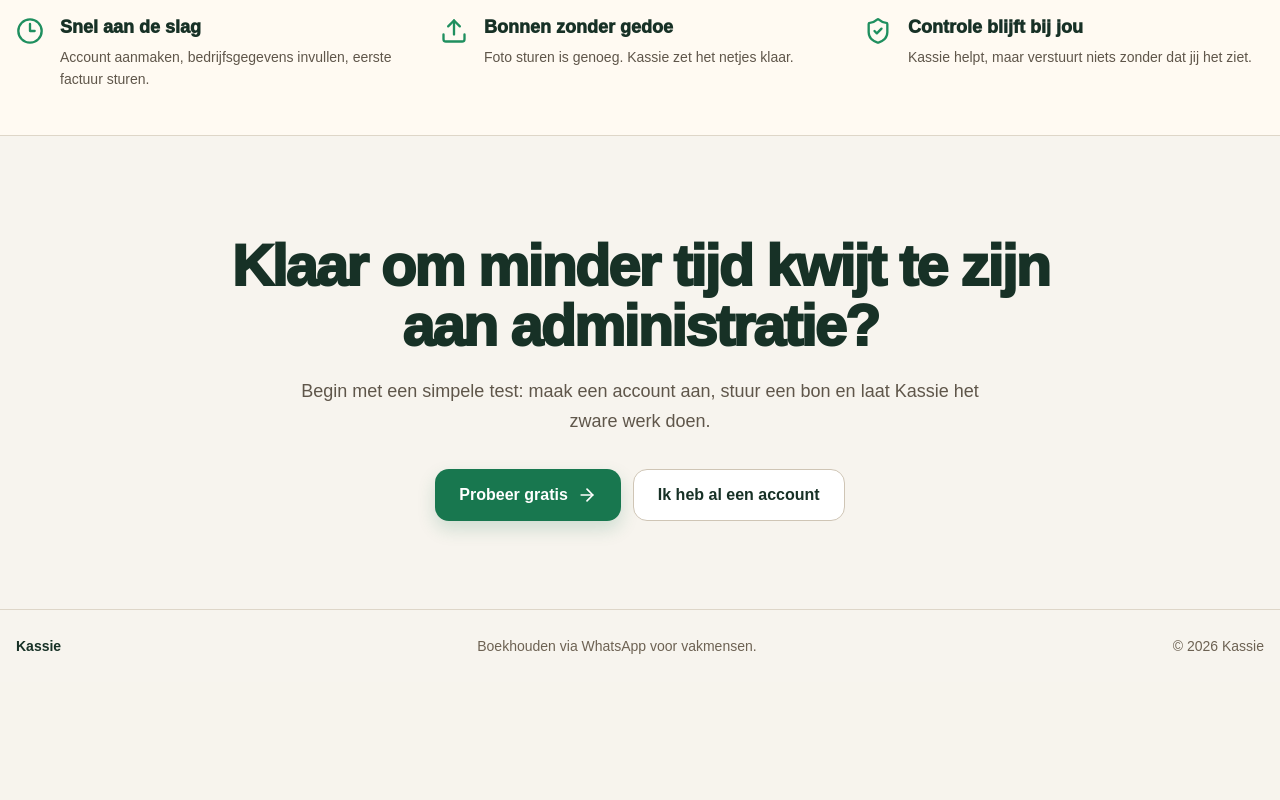
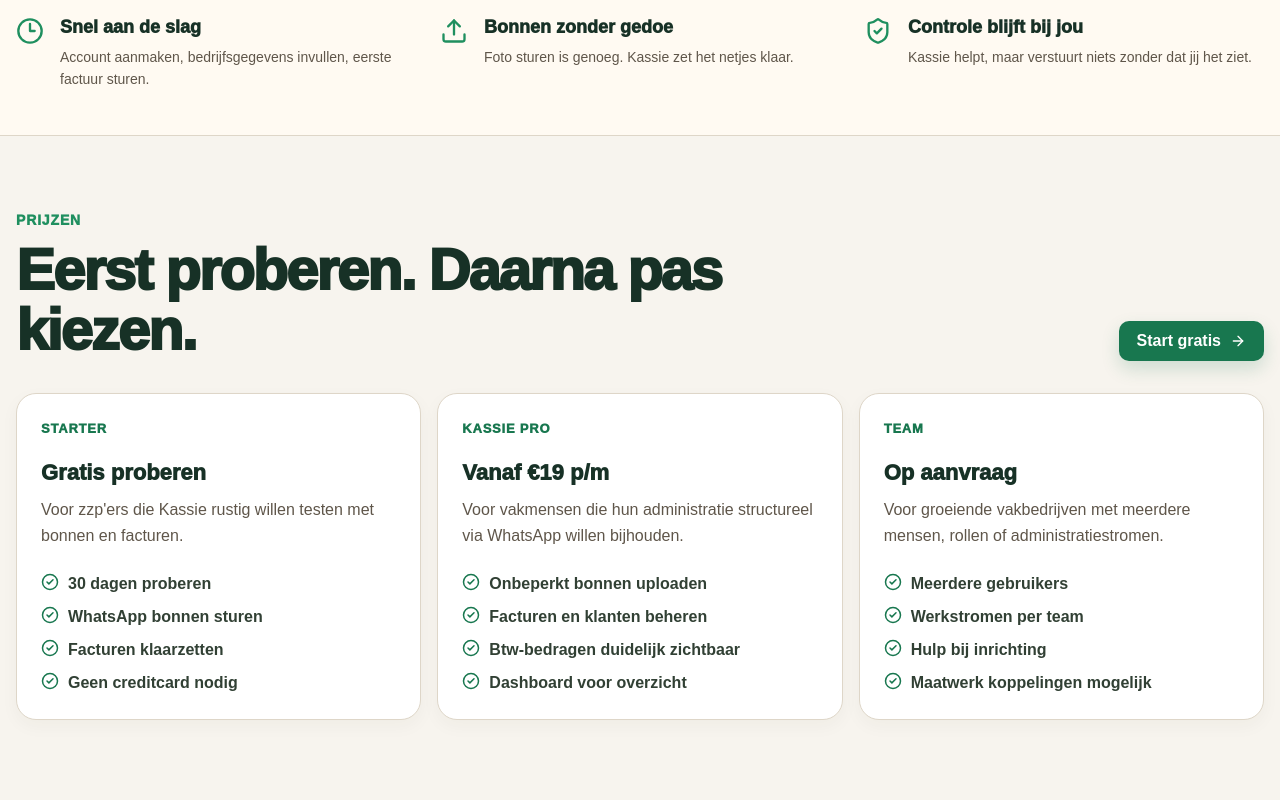
Before and after one commit to Snuushco/snuushco.github.io, a Next.js app: page /kassie in a window 1280 px wide. Shown: the part 2500-3300 px from the top of the page. Before the commit the page ends 3182 px from the top, so only its background shows below. Built offline with nearby package versions, Linux system fonts and the light colour scheme; no server answers.

Commit message:
Keep Kassie pricing on landing page

```diff
--- a/app/globals.css
+++ b/app/globals.css
@@ -648,6 +648,11 @@
 .vo-plain-icon { color: #1f8f5f; }
 .vo-card h3 { margin: 20px 0 0; color: #173126; font-size: 22px; font-weight: 950; }
 .vo-card p { margin: 12px 0 0; color: #5f564a; line-height: 1.65; }
+.vo-price-card { display: flex; flex-direction: column; justify-content: space-between; min-height: 100%; }
+.vo-price-eyebrow { margin: 0 !important; color: #18774f !important; font-size: 13px; font-weight: 950; letter-spacing: 0.06em; text-transform: uppercase; }
+.vo-price-card ul { display: grid; gap: 10px; margin: 22px 0 0; padding: 0; list-style: none; color: #314034; font-weight: 800; }
+.vo-price-card li { display: flex; align-items: flex-start; gap: 9px; line-height: 1.45; }
+.vo-price-card svg { flex: none; color: #18774f; margin-top: 1px; }
 .vo-dark { background: #173126; color: #fff; }
 .vo-dark h2 { color: #fff; }
 .vo-dark p:not(.vo-kicker) { margin-top: 20px; color: rgba(255,255,255,0.72); font-size: 18px; line-height: 1.65; }
--- a/app/kassie/page.tsx
+++ b/app/kassie/page.tsx
@@ -77,6 +77,27 @@
   },
 ];
 
+const pricingPlans = [
+  {
+    name: "Starter",
+    price: "Gratis proberen",
+    description: "Voor zzp'ers die Kassie rustig willen testen met bonnen en facturen.",
+    points: ["30 dagen proberen", "WhatsApp bonnen sturen", "Facturen klaarzetten", "Geen creditcard nodig"],
+  },
+  {
+    name: "Kassie Pro",
+    price: "Vanaf €19 p/m",
+    description: "Voor vakmensen die hun administratie structureel via WhatsApp willen bijhouden.",
+    points: ["Onbeperkt bonnen uploaden", "Facturen en klanten beheren", "Btw-bedragen duidelijk zichtbaar", "Dashboard voor overzicht"],
+  },
+  {
+    name: "Team",
+    price: "Op aanvraag",
+    description: "Voor groeiende vakbedrijven met meerdere mensen, rollen of administratiestromen.",
+    points: ["Meerdere gebruikers", "Werkstromen per team", "Hulp bij inrichting", "Maatwerk koppelingen mogelijk"],
+  },
+];
+
 export default function KassiePage() {
   const structuredData = {
     "@context": "https://schema.org",
@@ -111,7 +132,7 @@
             <nav className="vo-nav" aria-label="Kassie navigatie">
               <a href="#hoe-het-werkt">Hoe het werkt</a>
               <a href="#voor-wie">Voor wie</a>
-              <a href={`${appBaseUrl}/pricing`}>Prijzen</a>
+              <a href="#prijzen">Prijzen</a>
             </nav>
 
             <div className="vo-header-actions">
@@ -288,6 +309,37 @@
           </div>
         </section>
 
+        <section id="prijzen" className="vo-section">
+          <div className="vo-container">
+            <div className="vo-section-row">
+              <div className="vo-section-head">
+                <p>Prijzen</p>
+                <h2>Eerst proberen. Daarna pas kiezen.</h2>
+              </div>
+              <a href={`${appBaseUrl}/register`} className="vo-button vo-button-primary">
+                Start gratis <ArrowRight size={16} />
+              </a>
+            </div>
+
+            <div className="vo-cards three">
+              {pricingPlans.map((plan) => (
+                <article key={plan.name} className="vo-card vo-price-card">
+                  <div>
+                    <p className="vo-price-eyebrow">{plan.name}</p>
+                    <h3>{plan.price}</h3>
+                    <p>{plan.description}</p>
+                  </div>
+                  <ul>
+                    {plan.points.map((point) => (
+                      <li key={point}><CheckCircle2 size={18} /> {point}</li>
+                    ))}
+                  </ul>
+                </article>
+              ))}
+            </div>
+          </div>
+        </section>
+
         <section className="vo-final-cta">
           <div className="vo-container">
             <h2>Klaar om minder tijd kwijt te zijn aan administratie?</h2>
```
